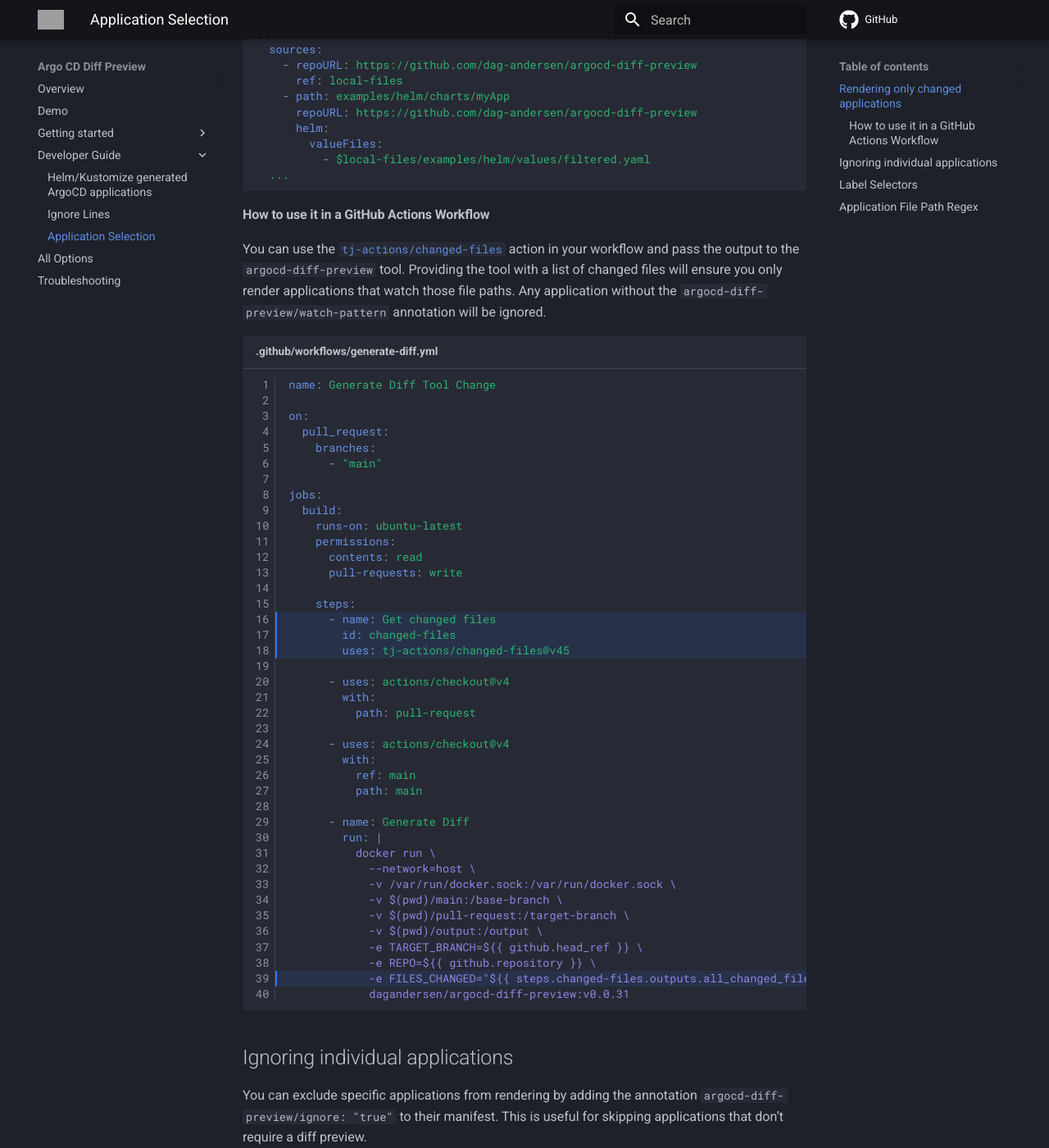
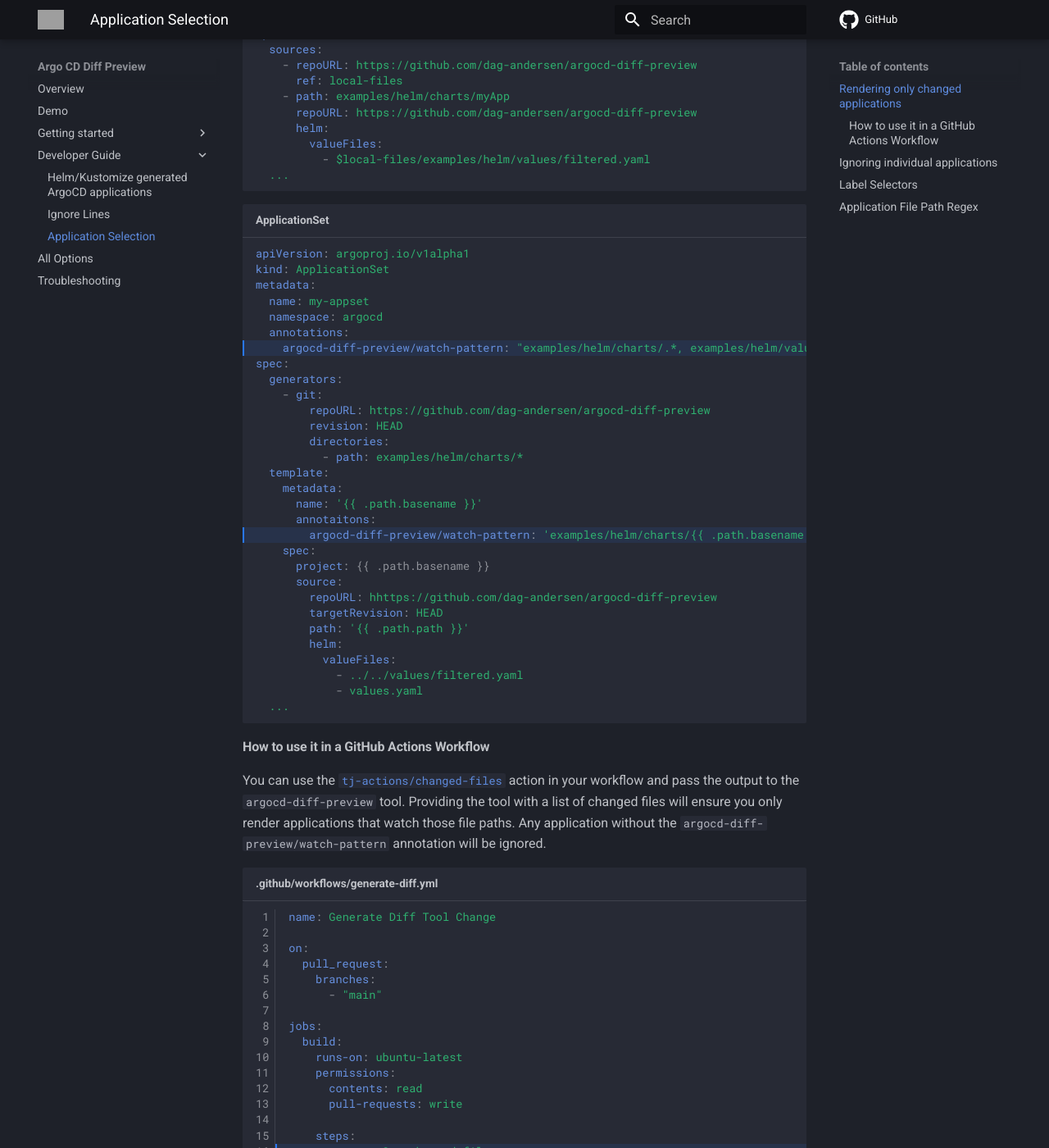
Before and after one commit to dag-andersen/argocd-diff-preview, an MkDocs documentation site: the page built from docs/application-selection.md, in a window 1280 px wide and 1400 px high, scrolled down 989 px. Shown: the whole window at 82% size. Built offline with MkDocs 1.6.1 and Material for MkDocs 9.7.7, drawn with Linux system fonts in a browser that asks for light colours; comment, search, counter and statistics services are not loaded; grey boxes are pictures that could not be loaded.

Commit message:
docs: add advanced example to application selection

````diff
--- a/docs/application-selection.md
+++ b/docs/application-selection.md
@@ -31,6 +31,39 @@
       helm:
         valueFiles:
           - $local-files/examples/helm/values/filtered.yaml
+  ...
+```
+
+```yaml title="ApplicationSet" hl_lines="7 19"
+apiVersion: argoproj.io/v1alpha1
+kind: ApplicationSet
+metadata:
+  name: my-appset
+  namespace: argocd
+  annotations:
+    argocd-diff-preview/watch-pattern: "examples/helm/charts/.*, examples/helm/values/filtered.yaml"
+spec:
+  generators:
+    - git:
+        repoURL: https://github.com/dag-andersen/argocd-diff-preview
+        revision: HEAD
+        directories:
+          - path: examples/helm/charts/*
+  template:
+    metadata:
+      name: '{{ .path.basename }}'
+      annotaitons:
+        argocd-diff-preview/watch-pattern: 'examples/helm/charts/{{ .path.basename }}/.*, examples/helm/values/filtered.yaml'
+    spec:
+      project: {{ .path.basename }}
+      source:
+        repoURL: hhttps://github.com/dag-andersen/argocd-diff-preview
+        targetRevision: HEAD
+        path: '{{ .path.path }}'
+        helm:
+          valueFiles:
+            - ../../values/filtered.yaml
+            - values.yaml
   ...
 ```
 
````
